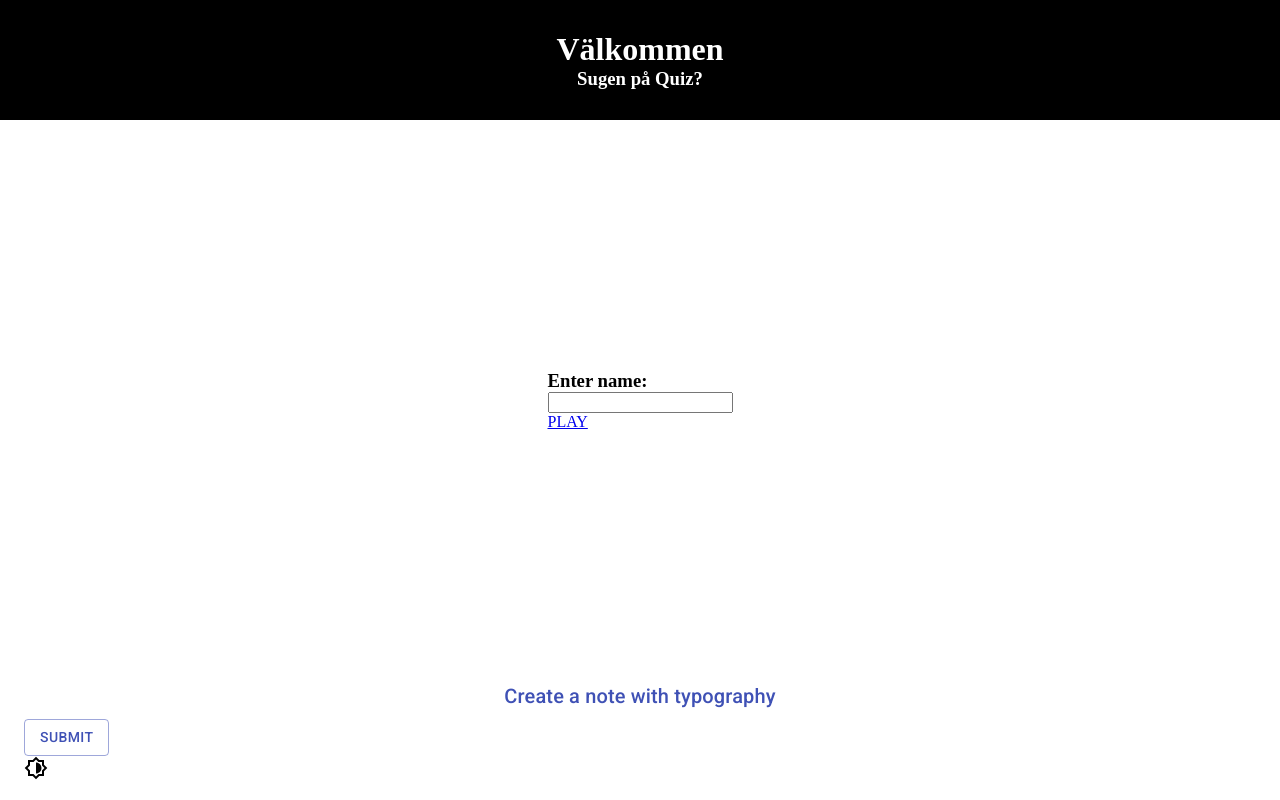
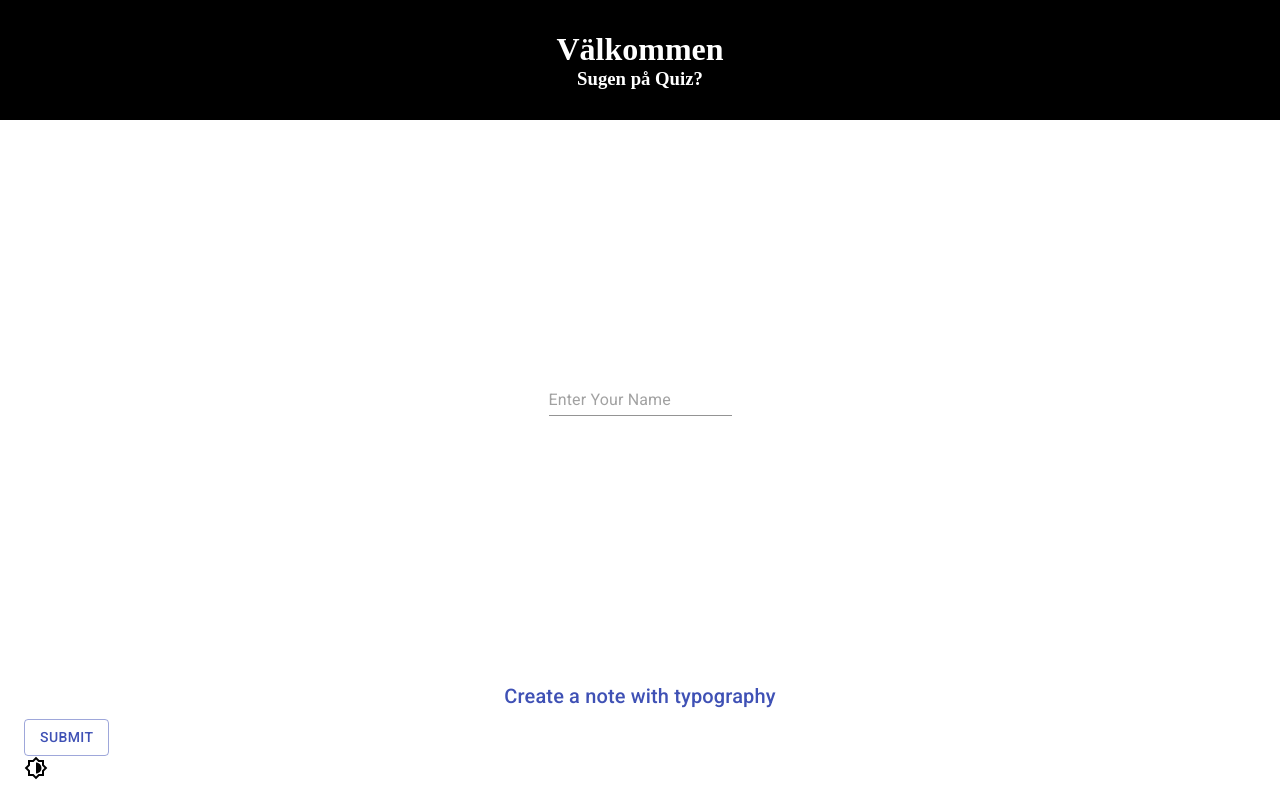
Before and after one commit to axelsundin/react-quiz, a React (Create React App) app: page /choose-name in a window 1280 px wide. Built offline with nearby package versions, Linux system fonts and the light colour scheme.

Commit message:
Choose name
-Ändrat input-fält och knapp material ui
-Spela knappen visas bara om man skrivit in sitt namn

```diff
--- a/src/components/chooseName.tsx
+++ b/src/components/chooseName.tsx
@@ -1,15 +1,33 @@
-import React from "react";
+import { Button, Input } from "@material-ui/core";
+import React, { CSSProperties, useState } from "react";
 import { Link } from "react-router-dom";
 
-export default class ChooseName extends React.Component {
-    render() {
-        return (
+export default function ChooseName() {
+    const [name, setName] = useState('');
+    return (
+        <div  style={{...centerContent}}>
+        <Input
+            type="text"
+            name="name"
+            placeholder="Enter Your Name"
+            value={name}
+            onChange={e => setName(e.target.value)}
+        />
+        {(name) && <Button><Link to="/game">Play</Link></Button>}
+        </div>
+    )
+
+        /* return (
             <div>
                 <h3>Enter name:</h3>
-                <input type="text" />
+                <input id="nameInput" type="text" />
                 <br />
                 <Link to="/game">PLAY</Link>
             </div>
-        )
-    }
+        ) */
 }
+
+const centerContent: CSSProperties = {
+    display: 'flex',
+    flexDirection: 'column'
+}
```
Also changed, not shown: 1 other file (tests, documents, lock files or other folders).
